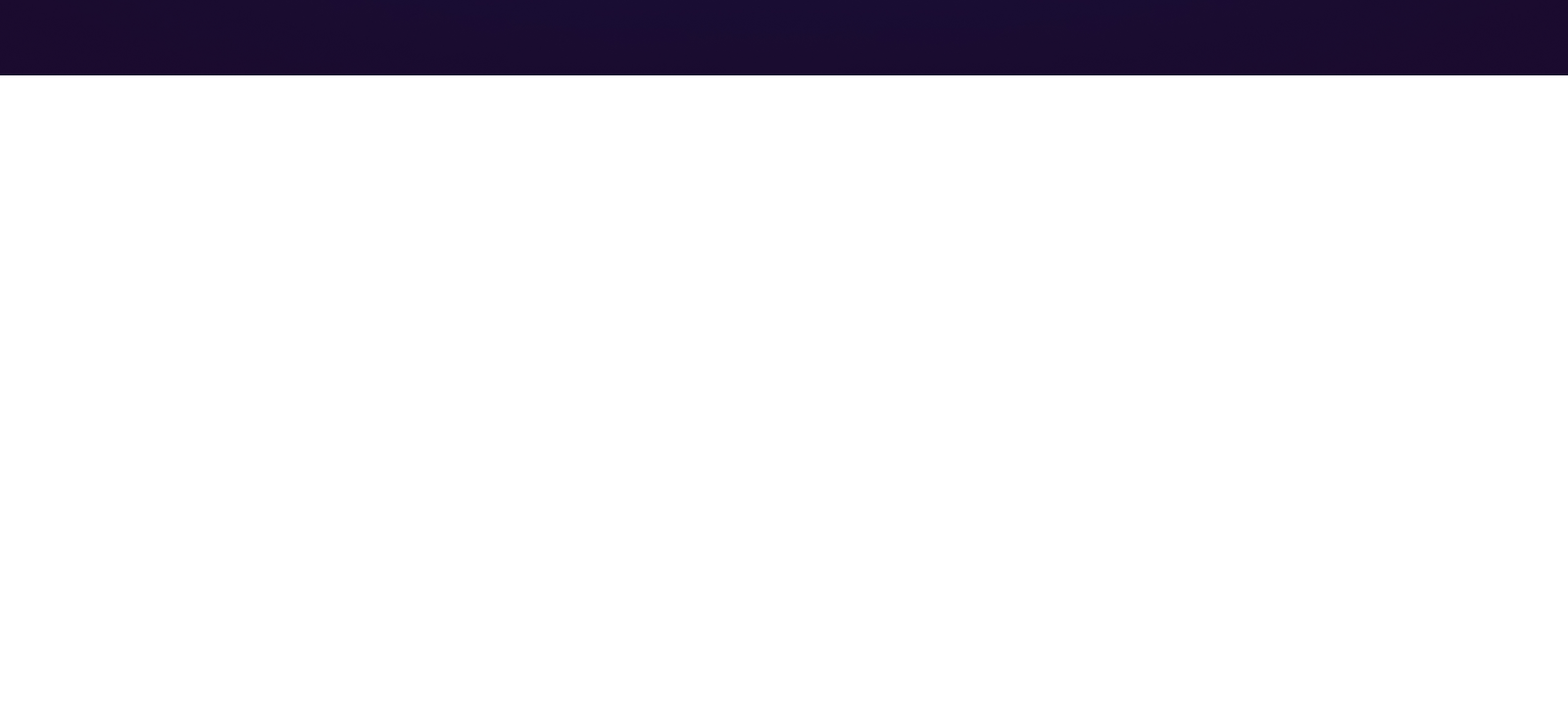
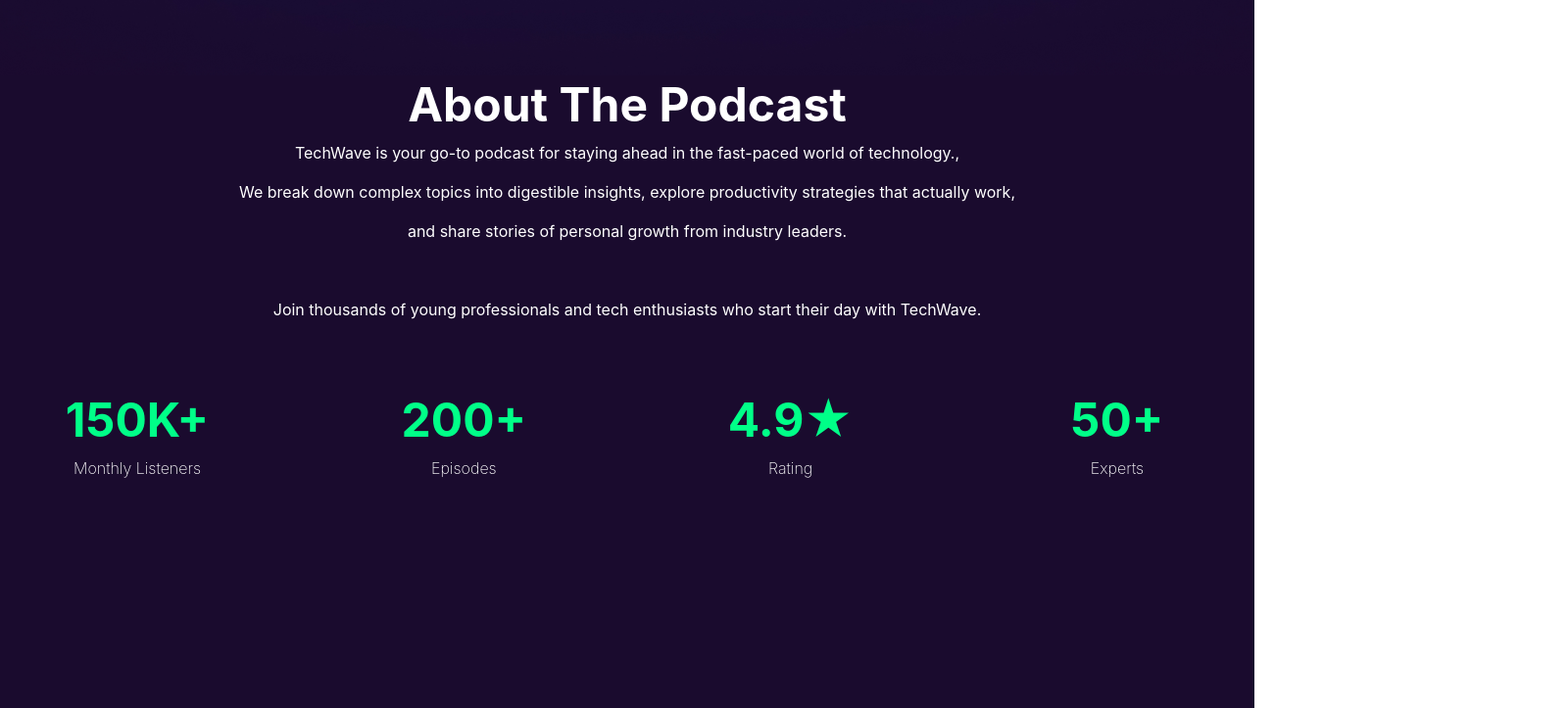
Before and after one commit to princegdmweb4102-tech/Assi-02-Techwave, a plain HTML site: page index.html in a window 1280 px wide. Shown: the part 775-1498 px from the top of the page at 98% size, 1600 px wide, since content can reach past the window. Before the commit the page ends 852 px from the top, so only its background shows below. Drawn offline with Linux system fonts and the light colour scheme.

Commit message:
prodect section

```diff
--- a/index.html
+++ b/index.html
@@ -46,6 +46,8 @@
 
          <div class="bannerinformation">
 
+            <span class="badge">NEW</span>
+
             <div class="bann-info-imag">
                 <img class="banner-img1" src="./assets/hero-circle.png" alt="">
                 <img class="banner-img2" src="./assets/microphone.png" alt="">
@@ -75,6 +77,37 @@
 <!-- header section end-->
 
 
+<!-- About the Podcast section start -->
+
+<div class="prodect-section">
+
+
+    <section class="about">
+  <h1>About The Podcast</h1>
+  <p>
+    TechWave is your go-to podcast for staying ahead in the fast-paced world of technology.,<br><br>
+We break down complex topics into digestible insights, explore productivity strategies that actually work, <br><br>
+and share stories of personal growth from industry leaders. <br><br><br><br>
+
+Join thousands of young professionals and tech enthusiasts who start their day with TechWave.
+  </p>
+   </section>
+
+
+<section class="stats">
+  <div class="stats-car1"><h4>150K+</h4><p>Monthly Listeners</p></div>
+  <div class="stats-car2"><h4>200+</h4><p>Episodes</p></div>
+  <div class="stats-car3"><h4>4.9★</h4><p>Rating</p></div>
+  <div class="stats-car4"><h4>50+</h4><p>Experts</p></div>
+</section>
+
+
+</div>
+
+
+<!-- About the Podcast section end -->
+
+
 
 </body>
 
--- a/style.css
+++ b/style.css
@@ -19,7 +19,7 @@
 /* header section css start*/
 
 .navebar{
-    width: 1600px;
+    width: 100%;
     height: 92px;
     background-color: #1A0B2E;
 
@@ -65,8 +65,12 @@
 /* Banner section css start*/
 
 .banner{
-    width: 1600px;
+    width: 100%;
     height: 760px;
+    background-size: cover;
+	background-repeat: no-repeat;
+	background-position: center;
+    position: relative;
     background-image:url(./assets/hero-bg.png);
 }
 .bannerinformation{
@@ -96,10 +100,21 @@
     color: #FFFFFF;
 }
 
+
 .bannerinformation p{
     font-size: 1rem;
     margin-top: 20px;
     color: #FFFFFF;
+}
+
+.badge{
+    position: absolute;
+    margin-left: 160px;
+  background: #00FF88;
+  color: #000;
+  font-size: 1rem;
+  padding: 10px 20px;
+  border-radius: 20px;
 }
 
 .banner-bt1{
@@ -127,6 +142,126 @@
 /* Banner section css end*/
 
 
+/* About the Podcast section css start */
+
+.prodect-section{
+    width: 100%;
+    height: 646px;
+    background-color: #1A0B2E;
+}
+
+.about{
+    width: 1200px;
+    height: 222px;
+    background-color: transparent;
+    text-align: center;
+    color: #FFFFFF;
+    margin: auto;
+}
+
+.about h1{
+    font-size: 3rem;
+}
+
+.about p{
+    margin-top: 10px;
+    font-size: 1rem;
+}
+
+.stats{
+     width: 1200px;
+    height: 94px;
+    display: flex;
+    justify-content: space-between;
+    padding-top: 100px;
+    background-color: transparent;
+    margin: auto;
+}
+
+.stats-car1{
+    width: 200px;
+    height: 94px;
+    background-color: transparent;
+    text-align: center;
+    color: #FFFFFF;
+}
+
+.stats-car1 h4{
+    font-size: 3rem;
+    margin-bottom: 10px;
+    color: #00FF88;
+}
+
+.stats-car1 p{
+    font-size: 1rem;
+    font-weight: 200;
+}
+
+.stats-car2{
+    width: 200px;
+    height: 94px;
+    background-color: transparent;
+    text-align: center;
+    color: #FFFFFF;
+}
+
+.stats-car2 h4{
+    font-size: 3rem;
+    margin-bottom: 10px;
+    color: #00FF88;
+}
+
+.stats-car2 p{
+    font-size: 1rem;
+    font-weight: 200;
+}
+
+.stats-car3{
+    width: 200px;
+    height: 94px;
+    background-color: transparent;
+    text-align: center;
+    color: #FFFFFF;
+}
+
+.stats-car3 h4{
+    font-size: 3rem;
+    margin-bottom: 10px;
+    color: #00FF88;
+}
+
+.stats-car3 p{
+    font-size: 1rem;
+    font-weight: 200;
+}
+
+.stats-car4{
+    width: 200px;
+    height: 94px;
+    background-color: transparent;
+    text-align: center;
+    color: #FFFFFF;
+}
+
+.stats-car4 h4{
+    font-size: 3rem;
+    margin-bottom: 10px;
+    color: #00FF88;
+}
+
+.stats-car4 p{
+    font-size: 1rem;
+    font-weight: 200;
+}
+
+
+
+/* About the Podcast section css end */
+
+
+
+
+
 /* responsive css start*/
 
 @media screen and (max-width: 576px){
@@ -134,8 +269,17 @@
     .navlink{
         width: 20px;
         height: 20px;
-        background-color: #00FF88;
+        margin-right: 180px;
+        background-image: url(./assets/hamburger-menu.png);
     }
+
+    .navlink li a{
+       display: none;
+    }
+
+  .topbutton{
+    display: none;
+  }
 
     .menubar{
         margin-left: 30px;
```
